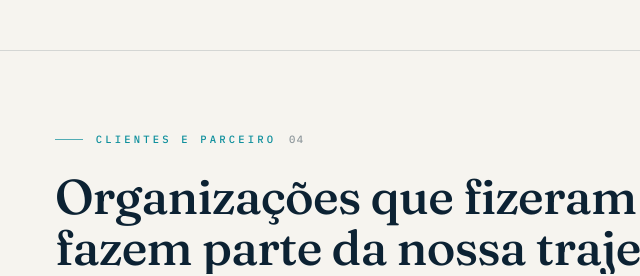
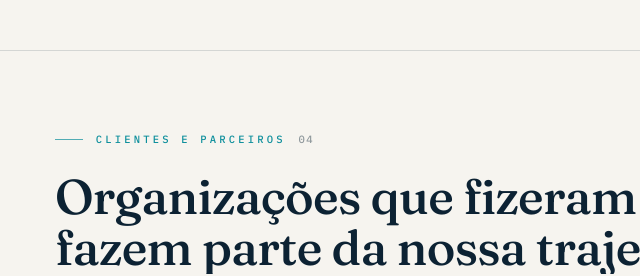
Before and after one commit to ascsistemasdigitais/alfm, a plain HTML site: page index.html in a window 1280 px wide. Shown: the part 1460-1736 px from the top of the page, 13-653 px from the left. Drawn offline with Linux system fonts and the light colour scheme.

```diff
--- a/index.html
+++ b/index.html
@@ -136,7 +136,7 @@
     <section class="clientes" id="clientes">
       <div class="wrap">
         <div class="sec-head reveal">
-          <p class="eyebrow">CLIENTES E PARCEIRO</p>
+          <p class="eyebrow">CLIENTES E PARCEIROS</p>
           <h2 class="mask"><span>Organizações que fizeram e fazem parte da nossa trajetória</span></h2>
         </div>
         <div class="logos-grid" id="logosGrid"></div>
```
